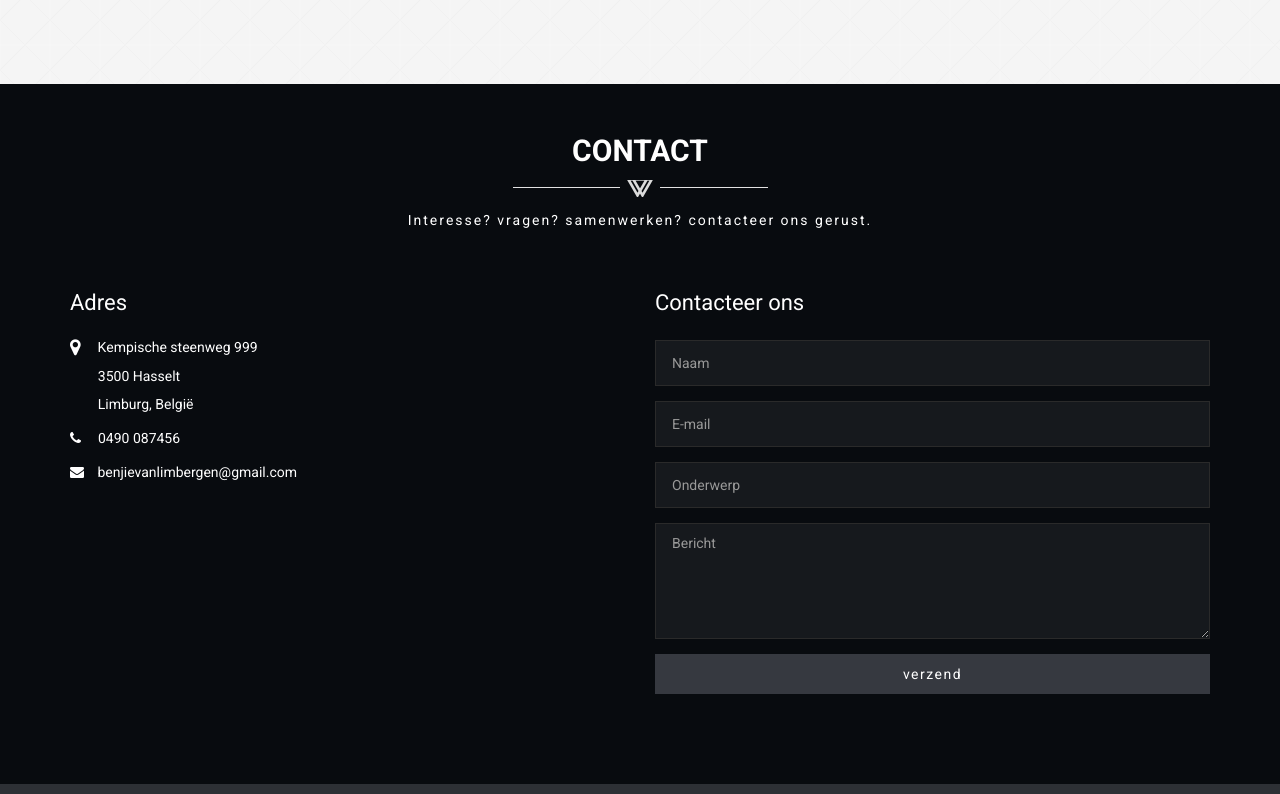
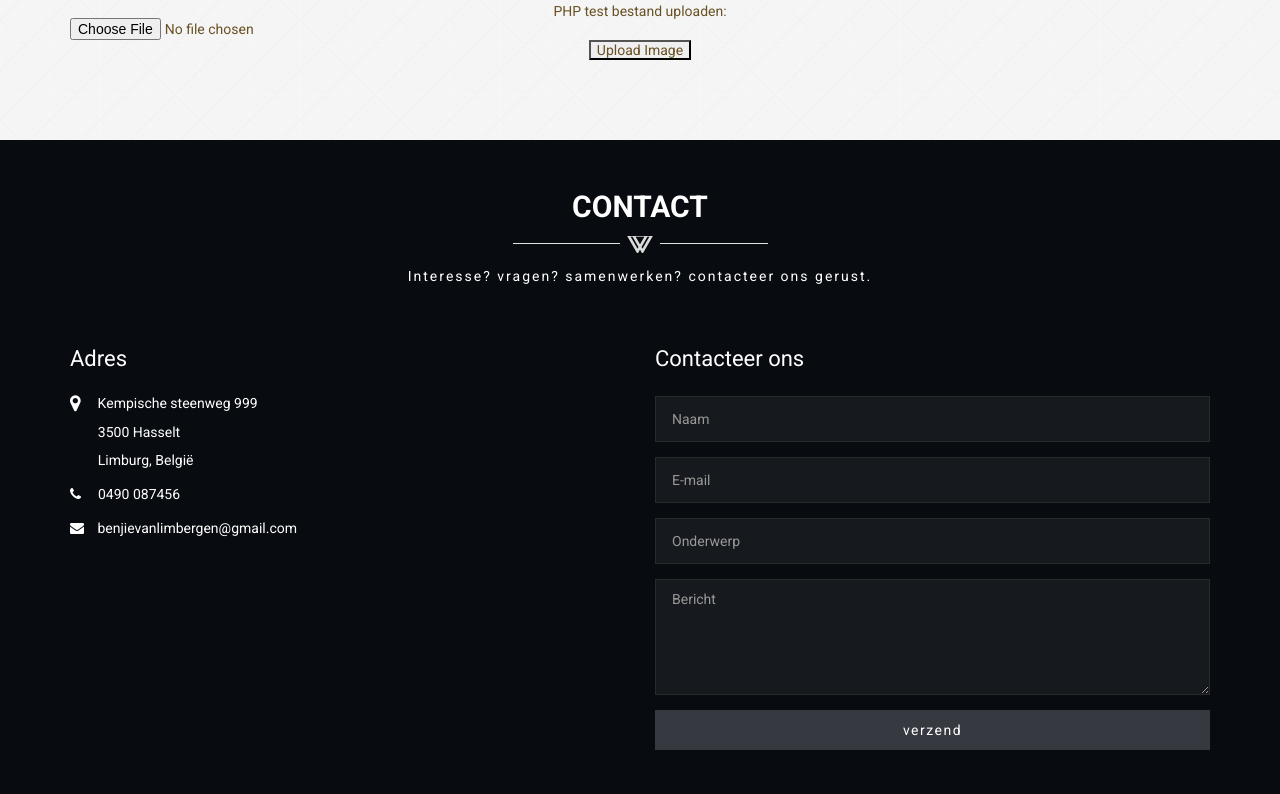
Before and after one commit to BenjieVL/TR-html-css-bootstrap, a plain HTML site: page index.html in a window 1280 px wide. Shown: the part 2037-2831 px from the top of the page. Drawn offline with Linux system fonts and the light colour scheme.

Commit message:
PHP file upload toegevoegd

```diff
--- a/index.html
+++ b/index.html
@@ -327,8 +327,14 @@
                 <div class="container">
                 	<ul class="social-list">
                 		<li> <a href="#" class="rotate-box-1 square-icon text-center wow zoomIn" data-wow-delay="0.3s"><span class="rotate-box-icon"><i class="fa fa-facebook"></i></span></a></li>
+                        <form action="upload.php" method="post" enctype="multipart/form-data">
+                            PHP test bestand uploaden:
+                            <input type="file" name="fileToUpload" id="fileToUpload">
+                            <input type="submit" value="Upload Image" name="submit">
+                          </form>
                     </ul>
                 </div>
+
 
             </section>
             <!-- End social section -->
```
